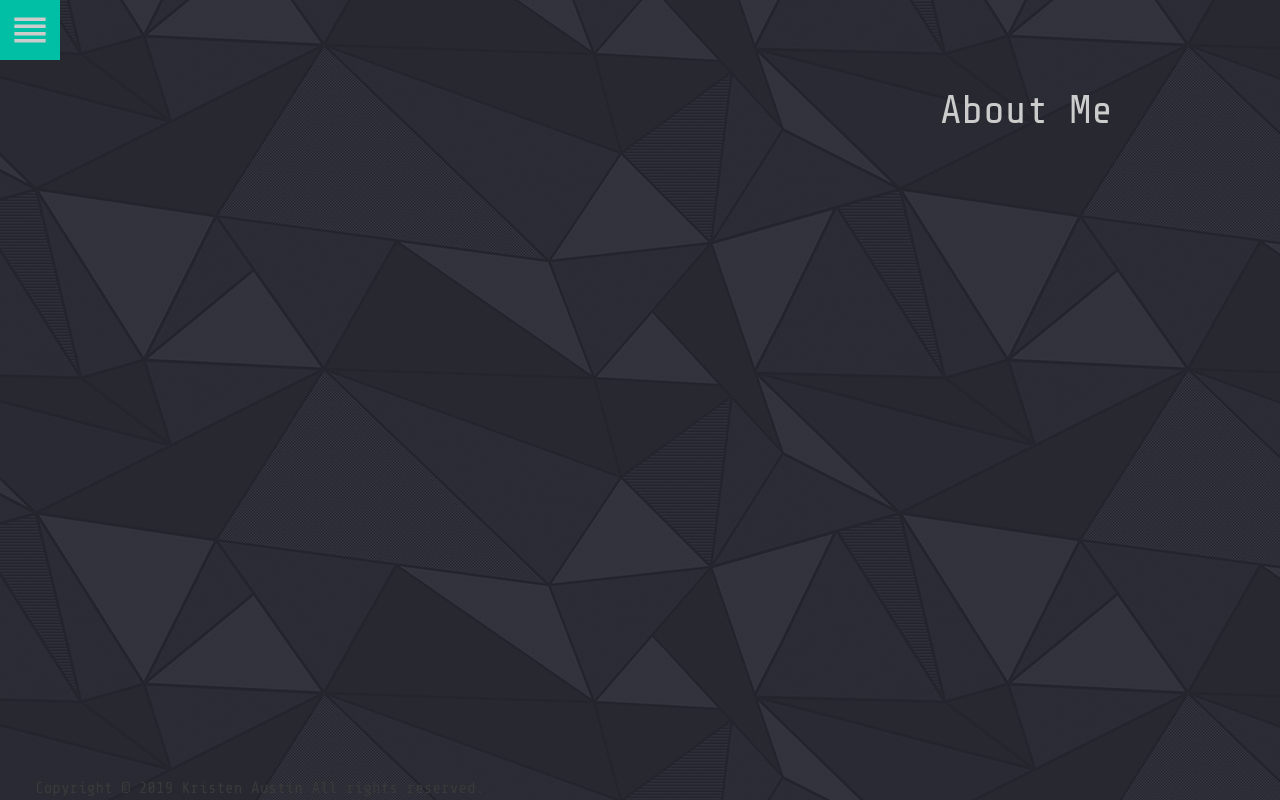
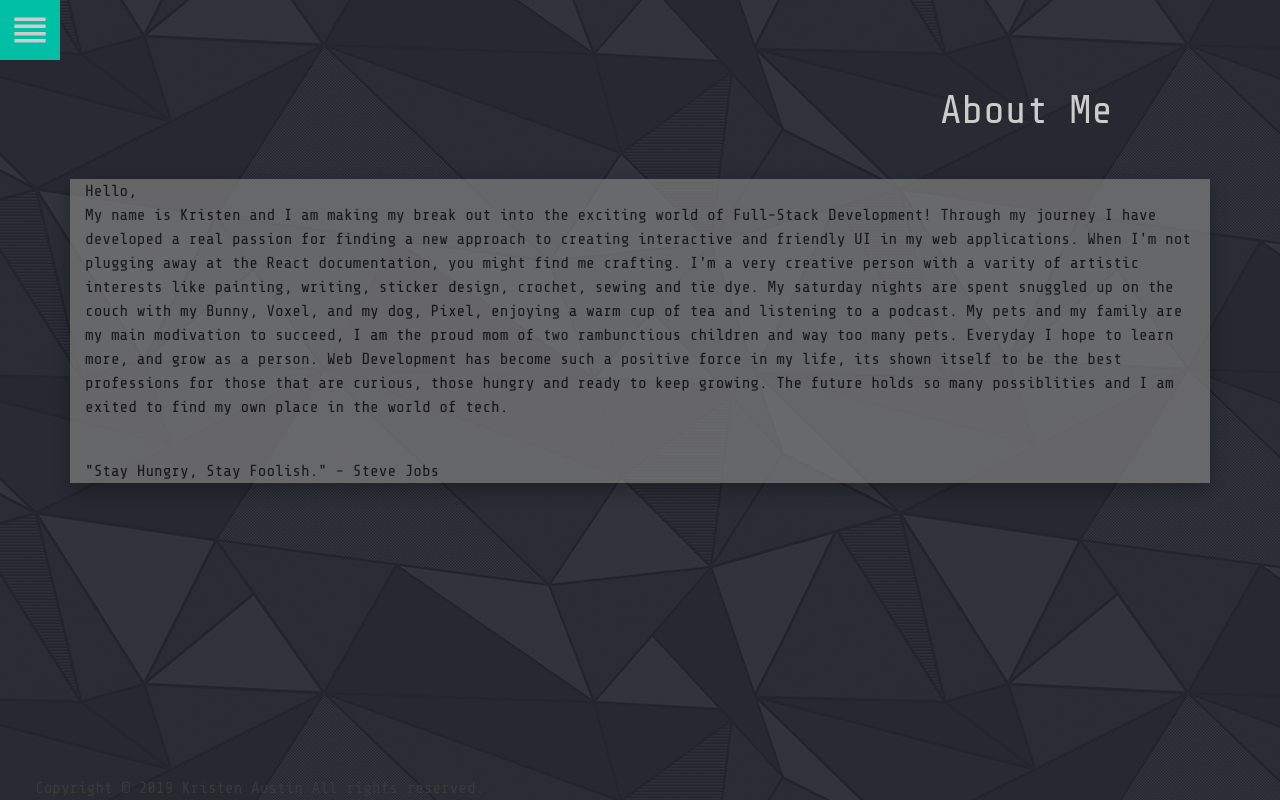
Before and after one commit to knaustin/jittyCodes, a website: page public/about.html in a window 1280 px wide. Drawn offline with nearby package versions, Linux system fonts and the light colour scheme.

Commit message:
added about me

```diff
--- a/public/about.html
+++ b/public/about.html
@@ -7,8 +7,8 @@
     <meta name="viewport" content="width=device-width, initial-scale=1, shrink-to-fit=no">
 
     <!-- Bootstrap CSS -->
-    <link rel="stylesheet" href="https://stackpath.bootstrapcdn.com/bootstrap/4.2.1/css/bootstrap.min.css" integrity="sha384-GJzZqFGwb1QTTN6wy59ffF1BuGJpLSa9DkKMp0DgiMDm4iYMj70gZWKYbI706tWS"
-        crossorigin="anonymous">
+    <link rel="stylesheet" href="https://stackpath.bootstrapcdn.com/bootstrap/4.2.1/css/bootstrap.min.css"
+        integrity="sha384-GJzZqFGwb1QTTN6wy59ffF1BuGJpLSa9DkKMp0DgiMDm4iYMj70gZWKYbI706tWS" crossorigin="anonymous">
     <!-- Personal Style Sheet -->
     <link rel="stylesheet" href="assets/css/style.css">
     <!-- Animate.CSS -->
@@ -36,7 +36,7 @@
         <a href="/portfolio">
             <ion-icon name="folder-open" class="navIconItem"></ion-icon>Portfolio
         </a>
-        <a href="mailto: kristen.austin@icloud.com">
+        <a href="mailto: jittycodes@gmail.com">
             <ion-icon name="contact" class="navIconItem"></ion-icon>Contact
         </a>
         <a href="https://github.com/knaustin">
@@ -69,7 +69,18 @@
         <br>
         <!-- About me -->
         <div class="container" id="aboutPage">
-                    <p></p>
+            <p>Hello,
+                <br>
+                My name is Kristen and I am making my break out into the exciting world of Full-Stack Development!
+                Through my journey I have developed a real passion for finding a new approach to creating interactive and friendly UI in my web applications.
+                When I'm not plugging away at the React documentation, you might find me crafting. I'm a very creative person with a varity of artistic interests like painting, writing, sticker design, crochet, sewing and tie dye.
+                My saturday nights are spent snuggled up on the couch with my Bunny, Voxel, and my dog, Pixel, enjoying a warm cup of tea and listening to a podcast.
+                My pets and my family are my main modivation to succeed, I am the proud mom of two rambunctious children and way too many pets. Everyday I hope to learn more, and grow as a person.
+                Web Development has become such a positive force in my life, its shown itself to be the best professions for those that are curious, those hungry and ready to keep growing.
+                The future holds so many possiblities and I am exited to find my own place in the world of tech.
+            </p>
+            <br>
+            <p>"Stay Hungry, Stay Foolish." - Steve Jobs</p>
         </div>
 
 
@@ -89,11 +100,14 @@
 
     <!-- Optional JavaScript -->
     <!-- jQuery first, then Popper.js, then Bootstrap JS -->
-    <script src="https://code.jquery.com/jquery-3.3.1.slim.min.js" integrity="sha384-q8i/X+965DzO0rT7abK41JStQIAqVgRVzpbzo5smXKp4YfRvH+8abtTE1Pi6jizo"
+    <script src="https://code.jquery.com/jquery-3.3.1.slim.min.js"
+        integrity="sha384-q8i/X+965DzO0rT7abK41JStQIAqVgRVzpbzo5smXKp4YfRvH+8abtTE1Pi6jizo"
         crossorigin="anonymous"></script>
-    <script src="https://cdnjs.cloudflare.com/ajax/libs/popper.js/1.14.6/umd/popper.min.js" integrity="sha384-wHAiFfRlMFy6i5SRaxvfOCifBUQy1xHdJ/yoi7FRNXMRBu5WHdZYu1hA6ZOblgut"
+    <script src="https://cdnjs.cloudflare.com/ajax/libs/popper.js/1.14.6/umd/popper.min.js"
+        integrity="sha384-wHAiFfRlMFy6i5SRaxvfOCifBUQy1xHdJ/yoi7FRNXMRBu5WHdZYu1hA6ZOblgut"
         crossorigin="anonymous"></script>
-    <script src="https://stackpath.bootstrapcdn.com/bootstrap/4.2.1/js/bootstrap.min.js" integrity="sha384-B0UglyR+jN6CkvvICOB2joaf5I4l3gm9GU6Hc1og6Ls7i6U/mkkaduKaBhlAXv9k"
+    <script src="https://stackpath.bootstrapcdn.com/bootstrap/4.2.1/js/bootstrap.min.js"
+        integrity="sha384-B0UglyR+jN6CkvvICOB2joaf5I4l3gm9GU6Hc1og6Ls7i6U/mkkaduKaBhlAXv9k"
         crossorigin="anonymous"></script>
     <script src="assets/js/index.js"></script>
 
```
Also changed, not shown: public/index.html (+1 -1 lines), public/port.html (+1 -1 lines). Lines whose indentation alone changed are shown as unchanged.
